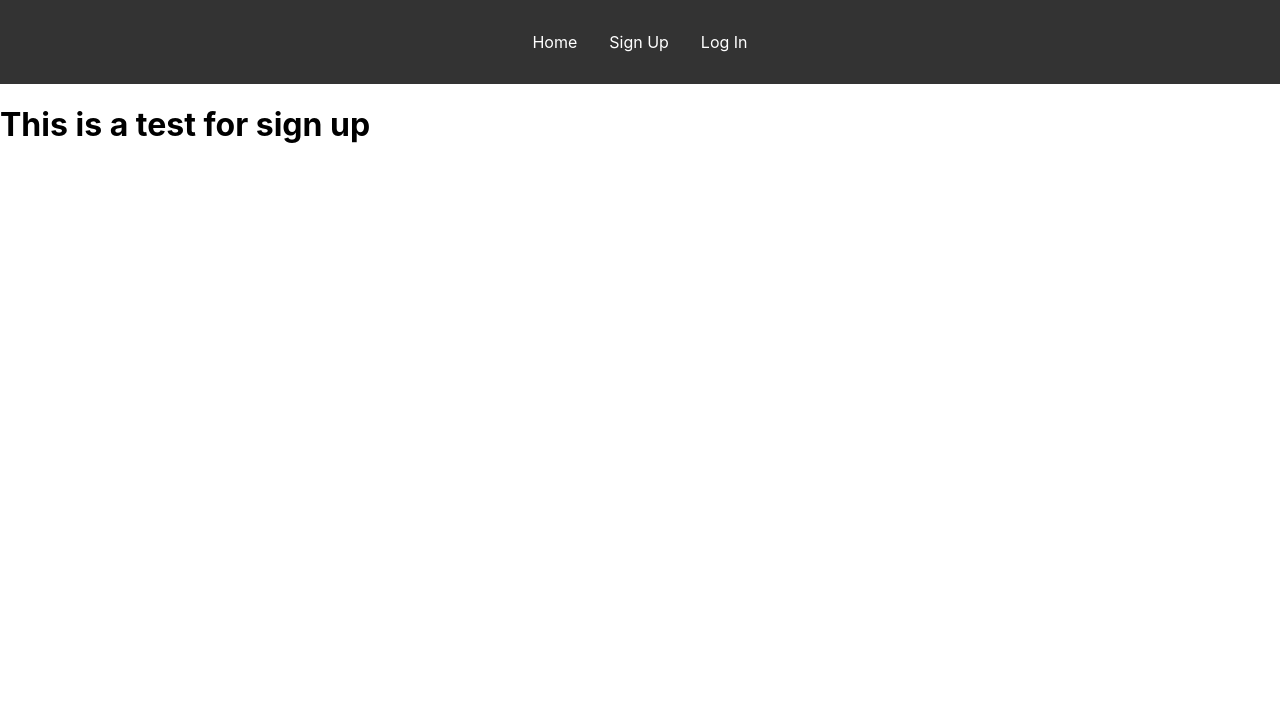
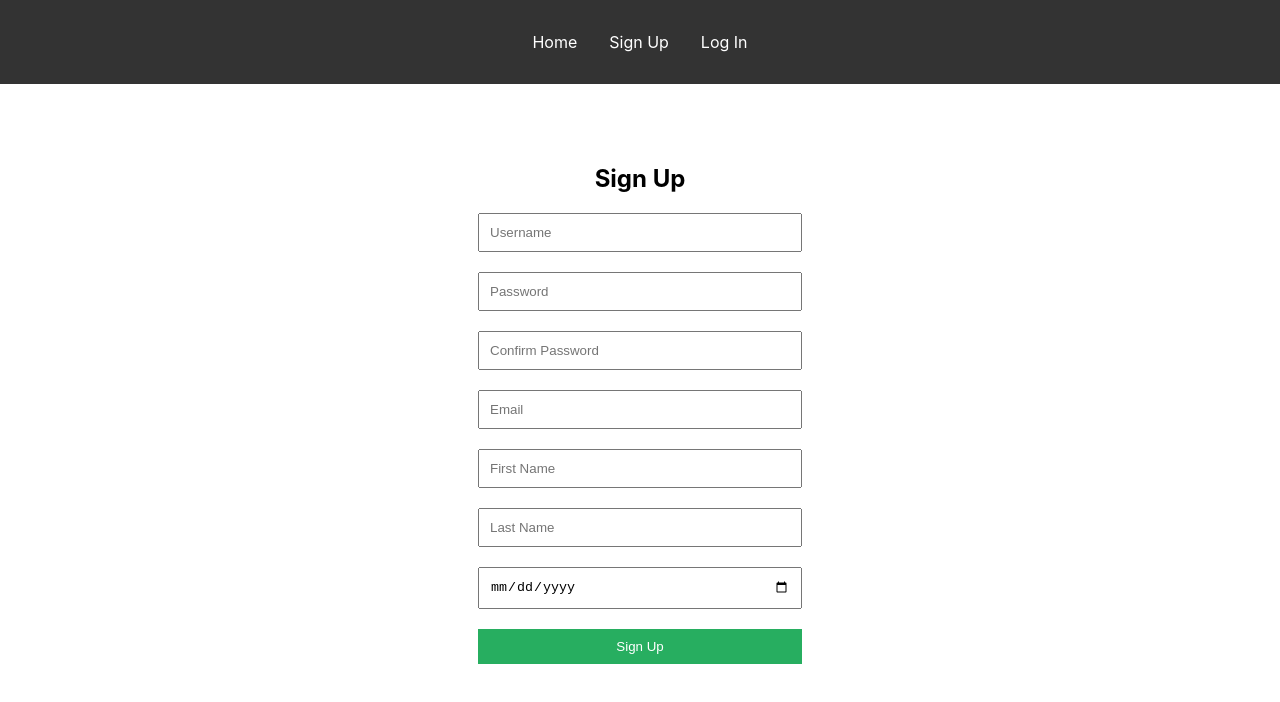
Before and after one commit to andrej286/timski-proekt-front-end, a React (Create React App) app: page /sign-up in a window 1280 px wide. Shown: the top 702 px of the page. Built offline with nearby package versions, Linux system fonts and the light colour scheme.

Commit message:
Added the Chart for displaying the purchases Made initial login and sign up screen design Created the initial services for login and sign up * created a service for the access and refresh tokens, for the authentication and the basic api

```diff
--- a/package.json
+++ b/package.json
@@ -11,6 +11,7 @@
     "@types/react": "^18.2.17",
     "@types/react-dom": "^18.2.7",
     "apexcharts": "^3.41.1",
+    "axios": "^1.4.0",
     "react": "^18.2.0",
     "react-apexcharts": "^1.4.1",
     "react-dom": "^18.2.0",
--- a/src/pages/auth/log-in.tsx
+++ b/src/pages/auth/log-in.tsx
@@ -1,15 +1,63 @@
-import React from 'react';
+import React, { useState } from 'react';
 import Navbar from "../../common/nav-bar";
+import styled from 'styled-components';
+
+const LoginContainer = styled.div`
+  display: flex;
+  flex-direction: column;
+  align-items: center;
+  justify-content: center;
+  height: 50vh;
+`;
+
+const LoginForm = styled.form`
+  display: flex;
+  flex-direction: column;
+  gap: 20px;
+`;
+
+const LoginInput = styled.input`
+  padding: 10px;
+  width: 300px;
+`;
+
+const LoginButton = styled.button`
+  padding: 10px;
+  background-color: #3498db;
+  color: white;
+  border: none;
+  cursor: pointer;
+`;
 
 export const LogIn = () => {
-    console.log("this test");
+    const [email, setEmail] = useState('');
+    const [password, setPassword] = useState('');
+
+    const handleSubmit = (e: React.FormEvent) => {
+        e.preventDefault();
+    };
 
     return (
         <>
             <Navbar/>
-            <h1>
-                This is a test for log in
-            </h1>
+            <LoginContainer>
+                <h2>Login</h2>
+                <LoginForm onSubmit={handleSubmit}>
+                    <LoginInput
+                        type="email"
+                        placeholder="Email"
+                        value={email}
+                        onChange={(e) => setEmail(e.target.value)}
+                    />
+                    <LoginInput
+                        type="password"
+                        placeholder="Password"
+                        value={password}
+                        onChange={(e) => setPassword(e.target.value)}
+                    />
+                    <LoginButton type="submit">Login</LoginButton>
+                </LoginForm>
+            </LoginContainer>
         </>
-   );
+    );
 };
--- a/src/pages/auth/sign-up.tsx
+++ b/src/pages/auth/sign-up.tsx
@@ -1,15 +1,98 @@
-import React from 'react';
+import React, { useState } from 'react';
 import Navbar from "../../common/nav-bar";
+import styled from 'styled-components';
+
+const SignUpContainer = styled.div`
+  display: flex;
+  flex-direction: column;
+  align-items: center;
+  justify-content: center;
+  height: 80vh;
+`;
+
+const SignUpForm = styled.form`
+  display: flex;
+  flex-direction: column;
+  gap: 20px;
+`;
+
+const SignUpInput = styled.input`
+  padding: 10px;
+  width: 300px;
+`;
+
+const SignUpButton = styled.button`
+  padding: 10px;
+  background-color: #27ae60;
+  color: white;
+  border: none;
+  cursor: pointer;
+`;
 
 export const SignUp = () => {
-    console.log("this test");
+    const [username, setUsername] = useState('');
+    const [password, setPassword] = useState('');
+    const [password2, setPassword2] = useState('');
+    const [email, setEmail] = useState('');
+    const [firstName, setFirstName] = useState('');
+    const [lastName, setLastName] = useState('');
+    const [dob, setDob] = useState('');
+
+    const handleSubmit = (e: React.FormEvent) => {
+        e.preventDefault();
+    };
 
     return (
         <>
             <Navbar/>
-            <h1>
-                This is a test for sign up
-            </h1>
+            <SignUpContainer>
+                <h2>Sign Up</h2>
+                <SignUpForm onSubmit={handleSubmit}>
+                    <SignUpInput
+                        type="text"
+                        placeholder="Username"
+                        value={username}
+                        onChange={(e) => setUsername(e.target.value)}
+                    />
+                    <SignUpInput
+                        type="password"
+                        placeholder="Password"
+                        value={password}
+                        onChange={(e) => setPassword(e.target.value)}
+                    />
+                    <SignUpInput
+                        type="password"
+                        placeholder="Confirm Password"
+                        value={password2}
+                        onChange={(e) => setPassword2(e.target.value)}
+                    />
+                    <SignUpInput
+                        type="email"
+                        placeholder="Email"
+                        value={email}
+                        onChange={(e) => setEmail(e.target.value)}
+                    />
+                    <SignUpInput
+                        type="text"
+                        placeholder="First Name"
+                        value={firstName}
+                        onChange={(e) => setFirstName(e.target.value)}
+                    />
+                    <SignUpInput
+                        type="text"
+                        placeholder="Last Name"
+                        value={lastName}
+                        onChange={(e) => setLastName(e.target.value)}
+                    />
+                    <SignUpInput
+                        type="date"
+                        placeholder="Date of Birth"
+                        value={dob}
+                        onChange={(e) => setDob(e.target.value)}
+                    />
+                    <SignUpButton type="submit">Sign Up</SignUpButton>
+                </SignUpForm>
+            </SignUpContainer>
         </>
     );
 };
--- /dev/null
+++ b/src/pages/home/column-chart.tsx
@@ -0,0 +1,57 @@
+import React from 'react';
+import ReactApexChart from 'react-apexcharts';
+import {ApexOptions} from "apexcharts";
+
+export const ColumnChart = () => {
+    const purchases = [
+        {
+            amount: 1000,
+            description: "description1",
+            date: "2020-03-20:17:30:00",
+            name: "Football",
+        },
+        {
+            amount: 2000,
+            description: "description2",
+            date: "2020-05-20:11:20:00",
+            name: "Football",
+        },
+        {
+            amount: 1400,
+            description: "description3",
+            date: "2020-07-20:14:30:00",
+            name: "Takeaway",
+        },
+        {
+            amount: 1500,
+            description: "description4",
+            date: "2020-09-20:20:30:00",
+            name: "Bill",
+        },
+    ]
+
+    const chartOptions: ApexOptions = {
+        chart: {
+            type: 'bar',
+        },
+        xaxis: {
+            categories: purchases.map(item => item.date),
+        },
+    };
+
+    const chartSeries = [
+        {
+            name: 'Series 1',
+            data: purchases.map(item => item.amount),
+        },
+    ];
+
+    return (
+        <ReactApexChart
+            options={chartOptions}
+            series={chartSeries}
+            type="bar"
+            height={350}
+        />
+    );
+};
--- a/src/pages/home/home.tsx
+++ b/src/pages/home/home.tsx
@@ -2,6 +2,7 @@ import React from 'react';
 import Navbar from "../../common/nav-bar";
 import {PurchaseTable} from "./purchase-table";
 import {AdditionTable} from "./addition-table";
+import {ColumnChart} from "./column-chart";
 
 export const Home = () => {
     console.log("this test");
@@ -9,9 +10,8 @@ export const Home = () => {
     return (
         <>
             <Navbar/>
-            <h1>
-                This is a test for home
-            </h1>
+            <h2> Column Chart:</h2>
+            <ColumnChart/>
             <h2> Purchases:</h2>
             <PurchaseTable/>
             <br/>
```
Also changed, not shown: src/services/api.ts (added, +55 -0 lines), src/services/auth/auth-api-service.ts (added, +37 -0 lines), src/services/auth/token-service.ts (added, +36 -0 lines), 1 other file (tests, documents, lock files or other folders).
